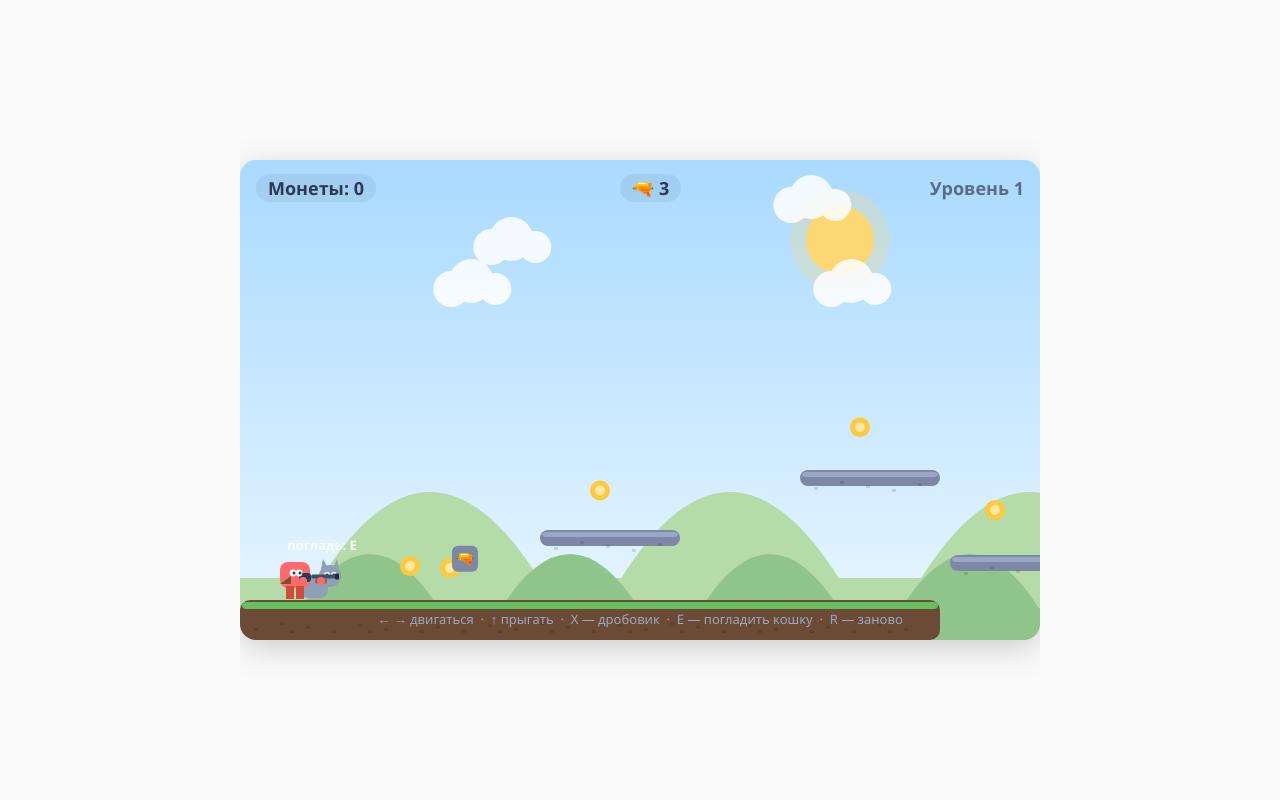
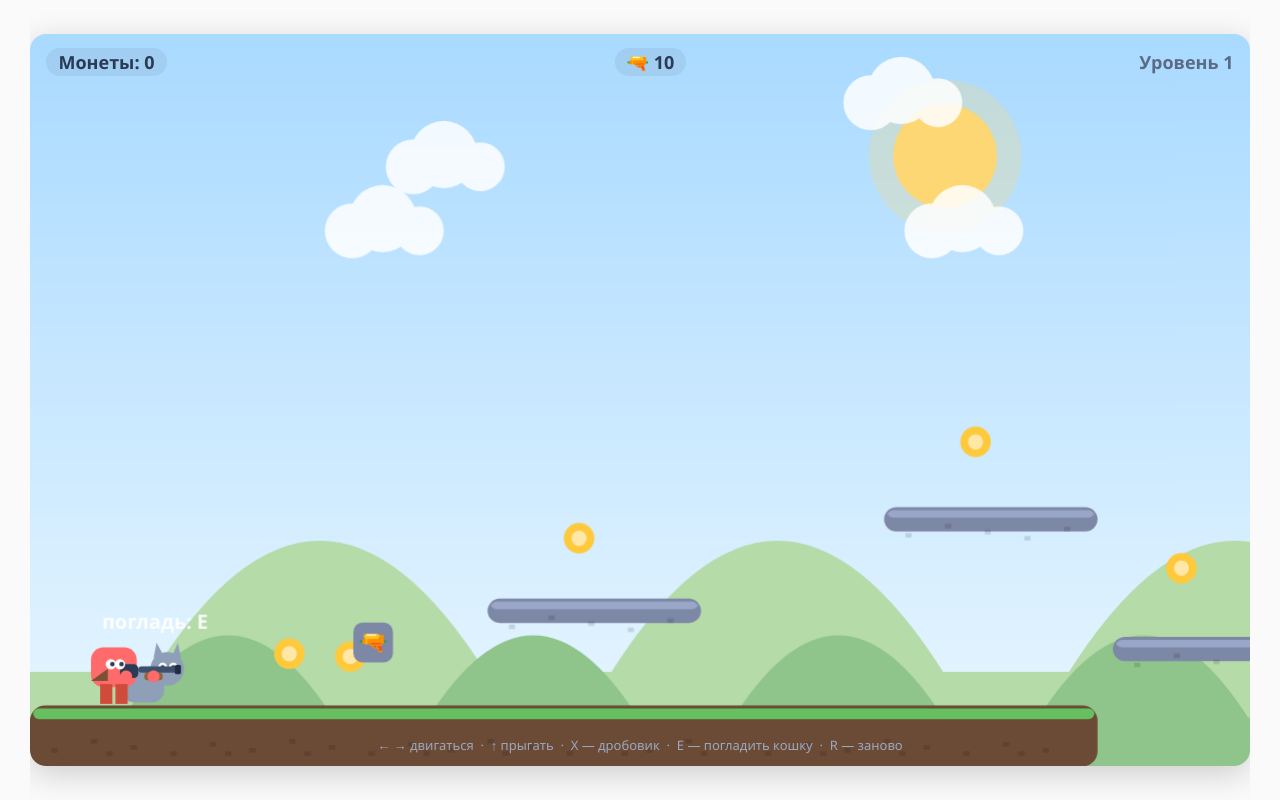
Before and after one commit to dopic-bit/platformer, a plain HTML site: page index.html in a window 1280 px wide. Both pictures are taken after a click on the button "Играть". Drawn offline with Linux system fonts and the light colour scheme.

Commit message:
Carry ammo across levels, start with 10 shells, full-screen scalable crisp canvas
Co-authored-by: dopic-bit <dopic-bit@users.noreply.github.com>

```diff
--- a/index.html
+++ b/index.html
@@ -310,7 +310,7 @@
   const COIN_R = 16;
   const PLAYER_W = 30, PLAYER_H = 38;
   const ENEMY_SPEED = 1.2;
-  const BULLET_SPEED = 10, START_AMMO = 3;
+  const BULLET_SPEED = 10, START_AMMO = 10;
 
   let state = 'menu';
   let levelIdx = 0;
@@ -333,7 +333,6 @@
     cpSnap = { collected: collected.slice(), score };
     curCp = { x: lvl.spawn.x, y: lvl.spawn.y };
     totem = false;
-    ammo = START_AMMO;
     player = { x: lvl.spawn.x, y: lvl.spawn.y, w: PLAYER_W, h: PLAYER_H, vx: 0, vy: 0, onGround: false, face: 1 };
     enemies = (lvl.enemies || []).map((e, i) => ({ ...e, w: 28, h: 26, dir: 1, dead: false, ph: i * 2.4 + Math.random() }));
     checkpoints = (lvl.checkpoints || []).map(c => ({ ...c, active: false }));
@@ -573,7 +572,7 @@
       } else {
         state = 'win';
         showOverlay('Победа!', 'Все уровни пройдены 🎉<br>Монет собрано: ' + score,
-          'Играть снова', () => { score = 0; levelIdx = 0; loadLevel(0); state = 'play'; hideOverlay(); });
+          'Играть снова', () => { score = 0; levelIdx = 0; ammo = START_AMMO; loadLevel(0); state = 'play'; hideOverlay(); });
       }
     }
   }
@@ -994,7 +993,7 @@
   function hideOverlay() { overlay.classList.add('hidden'); }
 
   function start() {
-    score = 0; levelIdx = 0; loadLevel(0);
+    score = 0; levelIdx = 0; ammo = START_AMMO; loadLevel(0);
     state = 'play'; hideOverlay();
   }
   document.getElementById('startBtn').onclick = start;
@@ -1036,7 +1035,12 @@
   });
 
   function resize() {
-    const scale = Math.min(window.innerWidth / (W + 40), window.innerHeight / (H + 40), 1);
+    const scale = Math.min(window.innerWidth / (W + 40), window.innerHeight / (H + 40), 3);
+    const dpr = window.devicePixelRatio || 1;
+    cv.width = Math.round(W * scale * dpr);
+    cv.height = Math.round(H * scale * dpr);
+    ctx.setTransform(scale * dpr, 0, 0, scale * dpr, 0, 0);
+    ctx.imageSmoothingEnabled = true;
     cv.style.width = W * scale + 'px';
     cv.style.height = H * scale + 'px';
     const wrap = document.getElementById('wrap');
```
